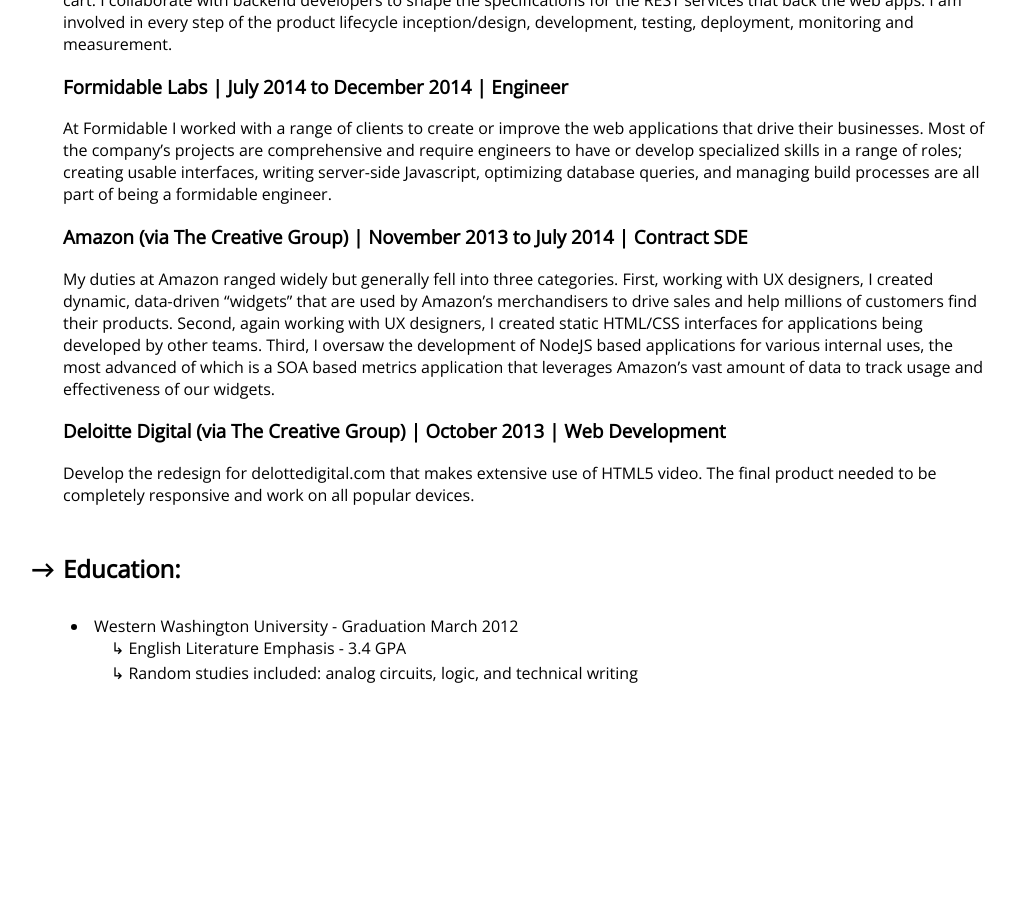
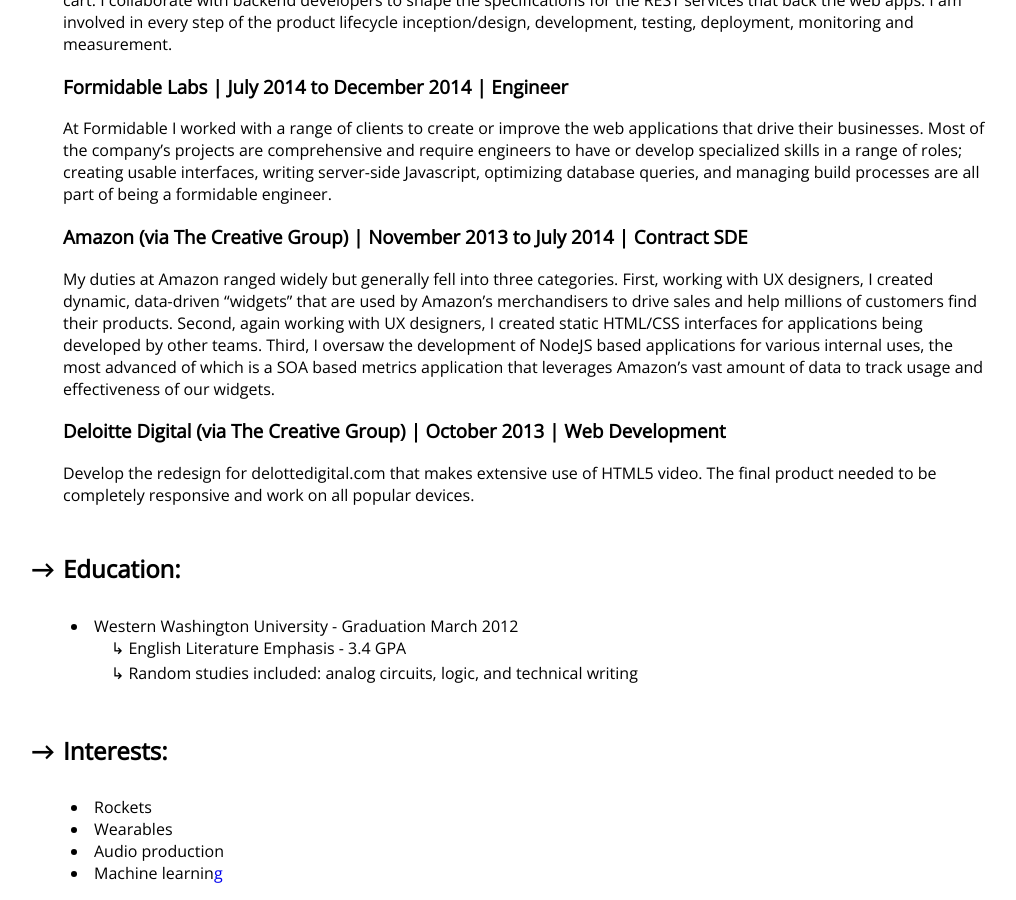
Before and after one commit to robinsr/robinsr.github.io, a Jekyll site: the page built from resume/index.md, in a window 1280 px wide and 900 px high, scrolled down 1392 px. Shown: the whole window, without its empty margins (129-1145 px from the left). Built offline with Jekyll 4.4.1, drawn with Linux system fonts in a browser that asks for light colours; before the commit the page ends 2095 px from its top, so only the background shows below that.

Commit message:
Update index.md

```diff
--- a/resume/index.md
+++ b/resume/index.md
@@ -59,3 +59,10 @@
 * Western Washington University - Graduation March 2012
     * English Literature Emphasis - 3.4 GPA
     * Random studies included: analog circuits, logic, and technical writing
+
+## Interests:
+
+* Rockets
+* Wearables
+* Audio production
+* Machine learnin[g](https://www.neatorama.com/neatolicious/2017/03/29/Recipes-from-Artificial-Intelligence/)
```
